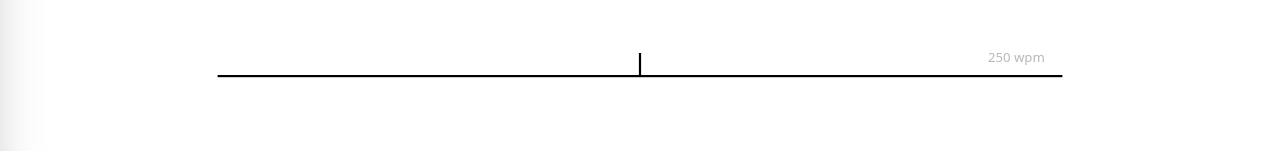
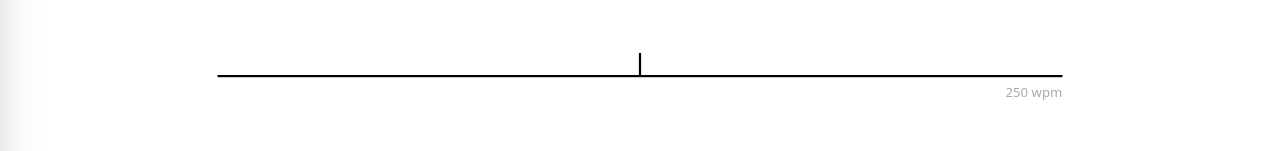
Before and after one commit to KingJamesGOAT/photon-reader, a Next.js app: page / in a window 1280 px wide. Shown: the part 253-404 px from the top of the page. Built offline with nearby package versions, Linux system fonts and the light colour scheme.

Commit message:
Refine: Move WPM indicator below the guide bar

```diff
--- a/src/components/Redicle.tsx
+++ b/src/components/Redicle.tsx
@@ -53,7 +53,7 @@ export const Redicle = () => {
             </div>
 
             {/* WPM Indicator */}
-            <div className="absolute bottom-2 right-4 text-xs font-mono text-muted-foreground opacity-50">
+            <div className="absolute -bottom-6 right-0 text-xs font-mono text-muted-foreground opacity-60">
                {useRSVP().wpm} wpm
             </div>
         </div>
```
